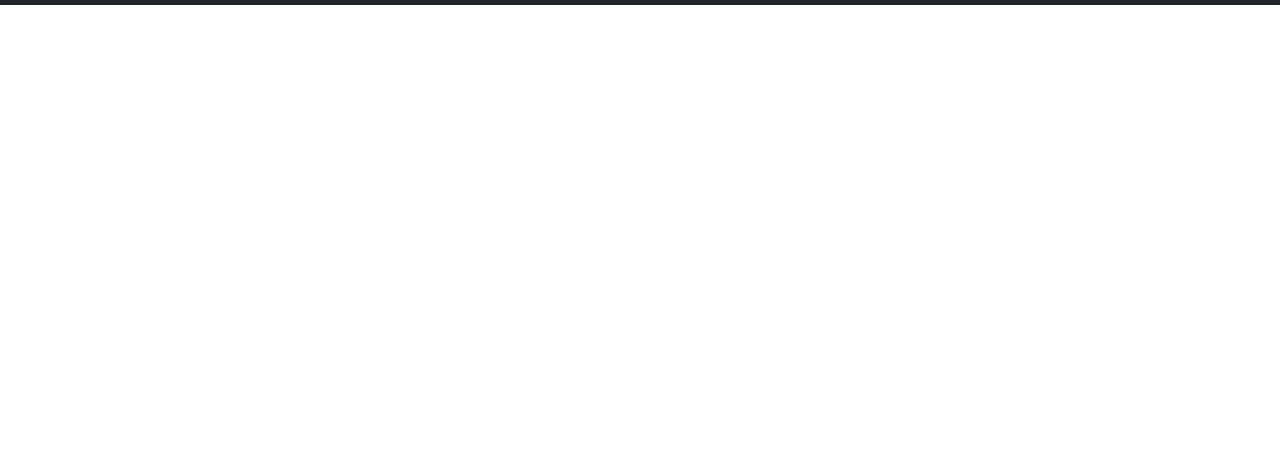
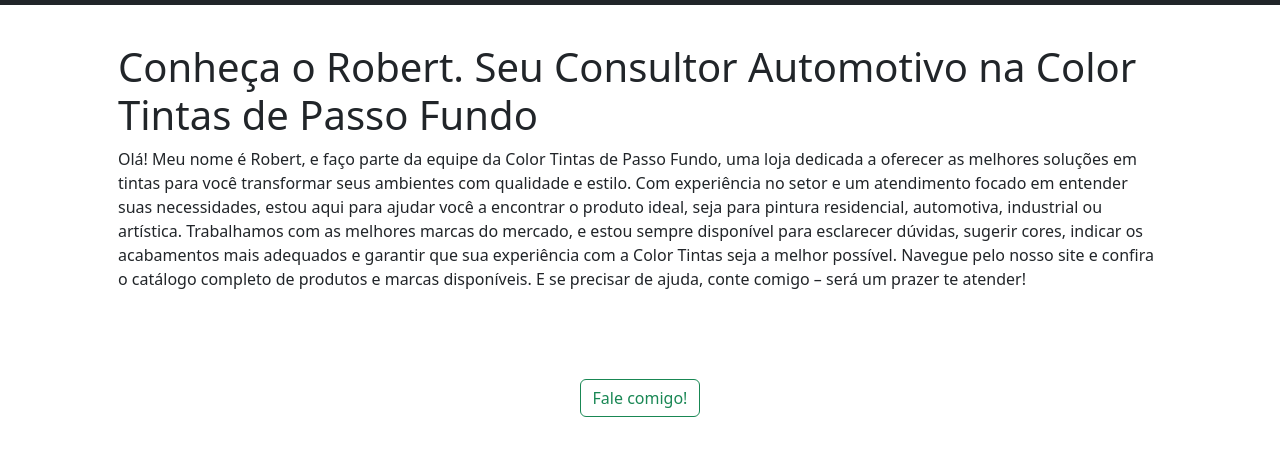
Before and after one commit to Andrei-spect/Appsite, a plain HTML site: page index.html in a window 1280 px wide. Shown: the part 51-506 px from the top of the page. Drawn offline with nearby package versions, Linux system fonts and the light colour scheme.

Commit message:
Primeiro produto vonixx

```diff
--- a/index.html
+++ b/index.html
@@ -13,6 +13,19 @@
     <style>
         header {
             margin-bottom: 70px;
+        }
+
+        .btn-custom {
+            transition: all 0.3s ease;
+        }
+
+        .btn-custom:hover {
+            background-color: #28a745;
+
+            color: white;
+            border-color: #28a745;
+            transform: scale(1.03);
+            box-shadow: 0 0.5rem 1rem rgba(40, 167, 69, 0.2);
         }
     </style>
 
@@ -54,13 +67,35 @@
         </nav>
     </header>
 
-    <main>
+    <main><div class="container-lg px-5 py-4">
+            <h1 class="d-flex justify-content-center">Conheça o Robert. Seu Consultor Automotivo na Color Tintas de
+                Passo Fundo</h1>
+            <p class="d-flex justify-content-center">Olá! Meu nome é Robert, e faço parte da equipe da Color Tintas de
+                Passo Fundo, uma loja dedicada a oferecer
+                as melhores soluções em tintas para você transformar seus ambientes com qualidade e estilo.
 
+                Com experiência no setor e um atendimento focado em entender suas necessidades, estou aqui para ajudar
+                você
+                a encontrar o produto ideal, seja para pintura residencial, automotiva, industrial ou artística.
+                Trabalhamos
+                com as melhores marcas do mercado, e estou sempre disponível para esclarecer dúvidas, sugerir cores,
+                indicar
+                os acabamentos mais adequados e garantir que sua experiência com a Color Tintas seja a melhor possível.
+
+                Navegue pelo nosso site e confira o catálogo completo de produtos e marcas disponíveis. E se precisar de
+                ajuda, conte comigo – será um prazer te atender!</p>
+        </div>
     </main>
+
+    <footer class="text-center mt-5 mb-3">
+        <a href="https://wa.me/54991254342" target="_blank" class="btn btn-outline-success btn-custom">
+            <i class="bi bi-whatsapp"></i> Fale comigo!
+        </a>
+    </footer>
 
 
 
     <script src="https://cdn.jsdelivr.net/npm/bootstrap@5.3.3/dist/js/bootstrap.bundle.min.js"
-    integrity="sha384-YvpcrYf0tY3lHB60NNkmXc5s9fDVZLESaAA55NDzOxhy9GkcIdslK1eN7N6jIeHz"
-    crossorigin="anonymous"></script>
+        integrity="sha384-YvpcrYf0tY3lHB60NNkmXc5s9fDVZLESaAA55NDzOxhy9GkcIdslK1eN7N6jIeHz"
+        crossorigin="anonymous"></script>
 </body>
```
Also changed, not shown: vonixx.html (+16 -0 lines), vonixx/v-floc.jpg (added).
